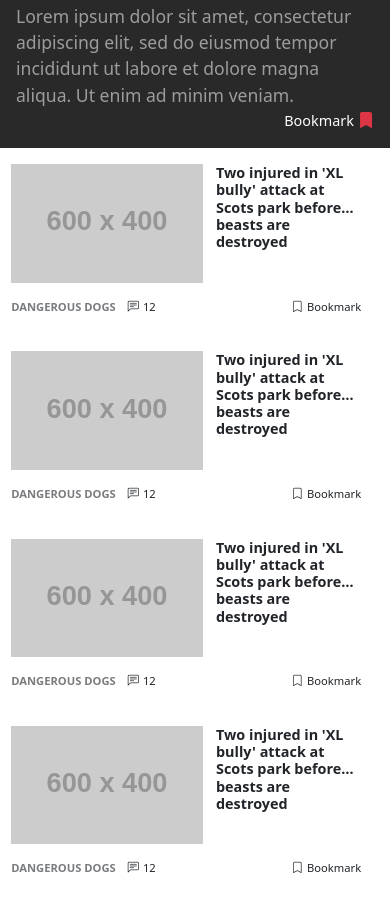
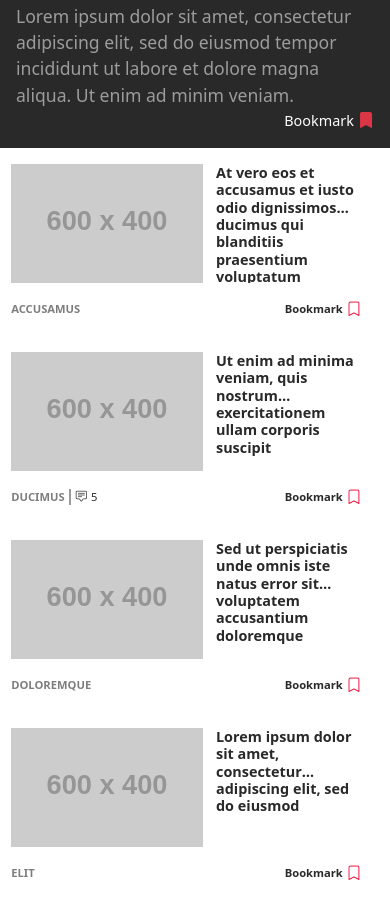
Before and after one commit to dxnatz/Giornale, a website built with webpack: page index.html in a window 390 px wide. Shown: the part 516-1432 px from the top of the page. Built offline with nearby package versions, Linux system fonts and the light colour scheme; placeholder pictures from the web are drawn by us.

Commit message:
Migliorate le card di notizie con link e stili responsivi, inclusa una nuova linea verticale

```diff
--- a/css/style.css
+++ b/css/style.css
@@ -261,25 +261,26 @@
 }
 .href-link {
   text-decoration: none;
+  color: #292929;
+}
+.href-link:hover {
+  text-decoration:none;
 }
 
 /* Contenitore generale con padding */
 .news-cards-container {
-  display: flex;
-  gap: 2rem;
+  display: grid;
+  grid-template-columns: repeat(4, 1fr);
+  gap: 2.7rem;
   max-width: 85.5rem;
   margin: 2rem auto 0;
+  padding-bottom: 2rem;
 }
 
-/* Nasconde la scrollbar ma mantiene la funzionalità */
-.news-cards-container::-webkit-scrollbar {
-  display: none;
-}
-
-/* Singola card */
 .news-card {
-  flex: 1;
-  min-width: 0;
+  display: flex;
+  flex-direction: column;
+  height: 100%;
 }
 
 .news-card img {
@@ -289,27 +290,57 @@
 }
 
 .news-card h3 {
-  font-size: clamp(0.8rem, 1.5vw, 1rem); /* Riduce proporzionalmente il font */
+  font-size: clamp(0.8rem, 1.3vw, 1rem);
   font-weight: bold;
   margin: 0.5rem 0;
+  /* Forziamo il titolo a occupare lo spazio rimanente */
+  flex-grow: 1;
 }
-/* Info sotto titolo */
+
 .meta {
-  font-size: clamp(0.7rem, 1.2vw, 0.8rem); /* Riduce proporzionalmente il font */
+  /* Forziamo la meta a stare sempre in fondo */
+  margin-top: auto;
+  display: flex;
+  justify-content: space-between;
+  align-items: center;
 }
 
 .meta .category {
   font-weight: bold;
   opacity: 0.6;
   text-transform: uppercase;
+  font-size: 0.7rem;
 }
 
 .meta .comments {
   white-space: nowrap;
+  font-size: 0.8rem;
 }
 
 .meta .bookmark {
   white-space: nowrap;
+  font-weight: bold;
+  color: #292929;
+  font-size: 0.75rem;
+}
+
+.meta .bookmark i {
+  color: #ed002d;
+  font-size: 0.9rem;
+  vertical-align: middle;
+}
+
+.vertical-line {
+  display: inline-block;
+  height: 1.4rem;
+  width: 0.1rem;
+  background-color: rgba(0, 0, 0, 0.4);
+  margin: 0 0.12rem;
+  vertical-align: middle;
+}
+
+.meta .comments i {
+  vertical-align: middle;
 }
 
 
@@ -345,6 +376,9 @@
 @media (max-width: 75rem) {
   .life-style {
     display: none !important;
+  }
+  .meta .bookmark span{
+    display: none;
   }
 }
 
@@ -437,10 +471,12 @@
     font-size: 1.1rem;
   }
   .news-cards-container {
+    display: block;
     flex-direction: column;
     gap: 0.25rem;
     margin-top: 1rem;
     margin-left: 0.7rem;
+    padding-bottom: 0;
   }
 
   /* Stile per la singola card */
@@ -452,6 +488,7 @@
     grid-template-columns: 8rem 1fr;
     row-gap: 1rem;
     column-gap: 4.8rem;
+    padding-bottom: 2rem;
   }
 
 
@@ -470,6 +507,7 @@
     -webkit-box-orient: vertical;
     overflow: hidden;
     display: -webkit-box;
+    flex-grow: 0;
   }
 
   .meta {
@@ -477,12 +515,13 @@
     display: flex;
     align-items: center;
     width: 100%;
+    margin-top: 0;
   }
 
   .meta-left {
     display: flex;
     align-items: center;
-    gap: 0.75rem;
+    gap: 0.5rem;
   }
 
   .meta-right {
@@ -500,7 +539,6 @@
     display: flex;
     align-items: center;
     gap: 0.25rem;
-    padding-bottom: 2rem;
   }
 
   .meta .category {
@@ -508,9 +546,19 @@
     font-weight: bold;
     opacity: 0.6;
   }
+  .meta .bookmark span{
+    display: flex;
+  }
 
+  .vertical-line {
+    display: inline-block;
+    height: 1rem;
+    width: 0.1rem;
+    background-color: rgba(0, 0, 0, 0.4);
+    margin: 0 -0.2rem;
+    vertical-align: middle;
 
-
+  }
 
 
 
--- a/index.html
+++ b/index.html
@@ -203,77 +203,73 @@
 
   <div class="news-cards-container">
     <div class="news-card">
-      <img src="https://placehold.co/600x400" alt="Notizia">
-      <h3>Two injured in 'XL bully' attack at Scots park before beasts are destroyed</h3>
+      <a href="#" class="href-link"><img src="https://placehold.co/600x400" alt="Notizia"></a>
+      <h3><a href="#" class="href-link">At vero eos et accusamus et iusto odio dignissimos ducimus qui blanditiis praesentium voluptatum</a></h3>
       <div class="meta">
-        <div class="meta-left">
-          <span class="category">DANGEROUS DOGS</span>
-          <span class="comments">
-        <i class="bi bi-chat-left-text"></i> 12
+        <a href="#" class="meta-left href-link">
+          <span class="category">accusamus</span>
+        </a>
+        <a href="#" class="meta-right href-link">
+          <span class="bookmark">
+            <span>Bookmark</span>
+            <i class="bi bi-bookmark"></i>
           </span>
-        </div>
-        <div class="meta-right">
-      <span class="bookmark">
-        <i class="bi bi-bookmark"></i> Bookmark
-      </span>
-        </div>
+        </a>
       </div>
     </div>
 
 
     <div class="news-card">
-      <img src="https://placehold.co/600x400" alt="Notizia">
-      <h3>Two injured in 'XL bully' attack at Scots park before beasts are destroyed</h3>
+      <a href="#" class="href-link"><img src="https://placehold.co/600x400" alt="Notizia"></a>
+      <h3><a href="#" class="href-link">Ut enim ad minima veniam, quis nostrum exercitationem ullam corporis suscipit</a></h3>
       <div class="meta">
-        <div class="meta-left">
-          <span class="category">DANGEROUS DOGS</span>
+        <a href="#" class="meta-left href-link">
+          <span class="category">ducimus</span>
+          <div class="vertical-line"></div>
           <span class="comments">
-        <i class="bi bi-chat-left-text"></i> 12
+            <i class="bi bi-chat-square-text"></i> 5
           </span>
-        </div>
-        <div class="meta-right">
+        </a>
+        <a href="#" class="meta-right href-link">
           <span class="bookmark">
-        <i class="bi bi-bookmark"></i> Bookmark
+            <span>Bookmark</span>
+            <i class="bi bi-bookmark"></i>
           </span>
-        </div>
+        </a>
       </div>
     </div>
 
 
     <div class="news-card">
-      <img src="https://placehold.co/600x400" alt="Notizia">
-      <h3>Two injured in 'XL bully' attack at Scots park before beasts are destroyed</h3>
+      <a href="#" class="href-link"><img src="https://placehold.co/600x400" alt="Notizia"></a>
+      <h3><a href="#" class="href-link">Sed ut perspiciatis unde omnis iste natus error sit voluptatem accusantium doloremque</a></h3>
       <div class="meta">
-        <div class="meta-left">
-          <span class="category">DANGEROUS DOGS</span>
-          <span class="comments">
-        <i class="bi bi-chat-left-text"></i> 12
+        <a href="#" class="meta-left href-link">
+          <span class="category">doloremque</span>
+        </a>
+        <a href="#" class="meta-right href-link">
+          <span class="bookmark">
+            <span>Bookmark</span>
+            <i class="bi bi-bookmark"></i>
           </span>
-        </div>
-        <div class="meta-right">
-      <span class="bookmark">
-        <i class="bi bi-bookmark"></i> Bookmark
-      </span>
-        </div>
+        </a>
       </div>
     </div>
 
 
     <div class="news-card">
-      <img src="https://placehold.co/600x400" alt="Notizia">
-      <h3>Two injured in 'XL bully' attack at Scots park before beasts are destroyed</h3>
+      <a href="#" class="href-link"><img src="https://placehold.co/600x400" alt="Notizia"></a>
+      <h3><a href="#" class="href-link">Lorem ipsum dolor sit amet, consectetur adipiscing elit, sed do eiusmod</a></h3>
       <div class="meta">
-        <div class="meta-left">
-          <span class="category">DANGEROUS DOGS</span>
-          <span class="comments">
-        <i class="bi bi-chat-left-text"></i> 12
+        <a href="#" class="meta-left href-link">
+          <span class="category">elit</span>
+        </a>
+        <a href="#" class="meta-right href-link">
+          <span class="bookmark">
+            <span>Bookmark</span>
+            <i class="bi bi-bookmark"></i>
           </span>
-        </div>
-        <div class="meta-right">
-      <span class="bookmark">
-        <i class="bi bi-bookmark"></i> Bookmark
-      </span>
-        </div>
+        </a>
       </div>
     </div>
   </div>
```
Lines whose indentation alone changed are shown as unchanged.
